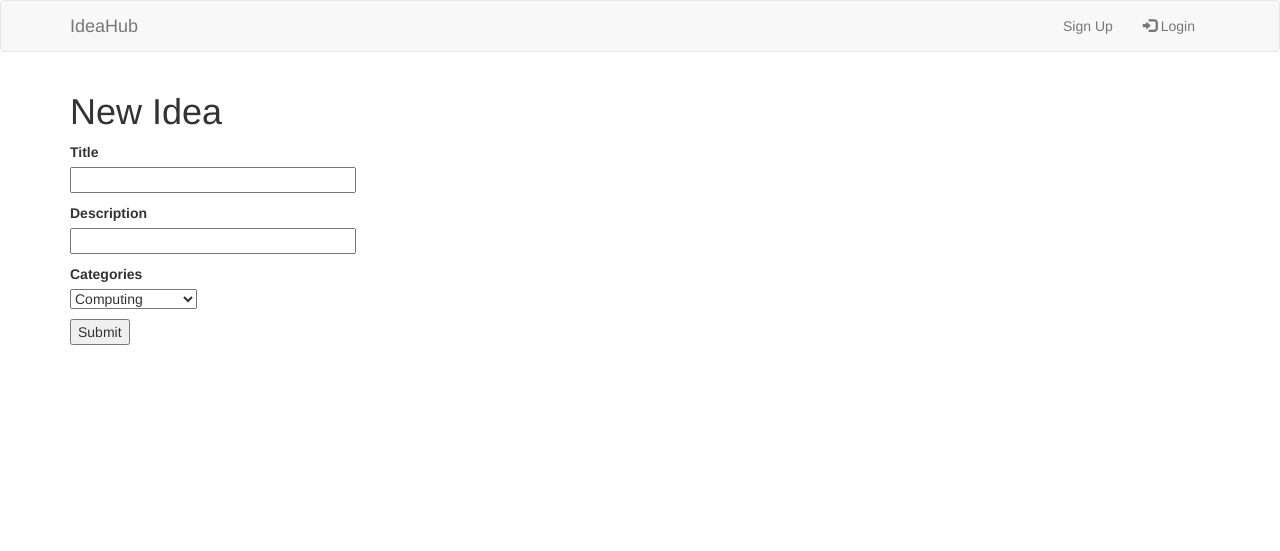
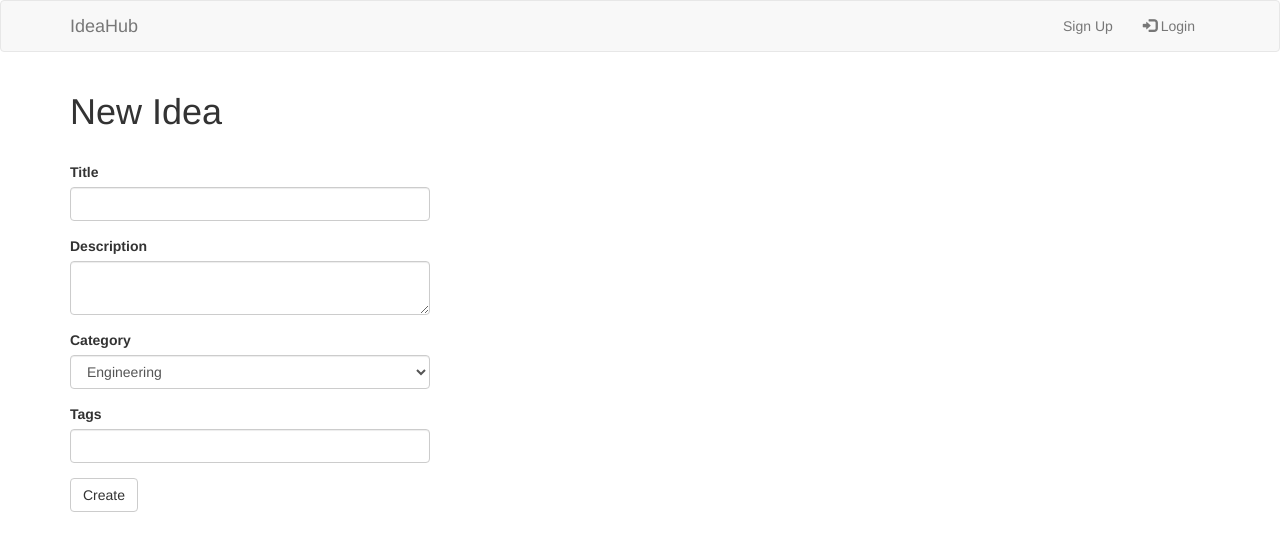
Before and after one commit to boceckts/ideahub, a Flask app: template app/templates/newIdea.html in a window 1280 px wide. Shown: the top 551 px of the page. Run offline with Flask 2, Linux system fonts and the light colour scheme; the template is opened without the code that fills it: values that come from a table or form of the project are taken from there, others are empty; some libraries are stand-ins or nearby versions.

Commit message:
Redesigned idea creation page

```diff
--- a/IdeaHub.postman_collection.json
+++ b/IdeaHub.postman_collection.json
@@ -193,7 +193,7 @@
 						],
 						"body": {
 							"mode": "raw",
-							"raw": "{\r\n  \"id\": 0,\r\n  \"title\": \"My Awesome Idea\",\r\n  \"description\": \"some description for my fancy idea\",\r\n  \"categories\": \"web application\",\r\n  \"tags\": \"csse, se, agile\"\r\n}"
+							"raw": "{\r\n  \"id\": 0,\r\n  \"title\": \"My Awesome Idea\",\r\n  \"description\": \"some description for my fancy idea\",\r\n  \"category\": \"web application\",\r\n  \"tags\": \"csse, se, agile\"\r\n}"
 						},
 						"url": "localhost:5000/api/v1/ideas"
 					},
@@ -233,7 +233,7 @@
 						],
 						"body": {
 							"mode": "raw",
-							"raw": "{\n    \"title\": \"My Awesome Edited Idea\",\n    \"description\": \"some edited description for my fancy idea\",\n    \"categories\": \"web application, se\",\n    \"tags\": \"csse, agile\"\n}"
+							"raw": "{\n    \"title\": \"My Awesome Edited Idea\",\n    \"description\": \"some edited description for my fancy idea\",\n    \"category\": \"web application\",\n    \"tags\": \"csse, agile\"\n}"
 						},
 						"url": "localhost:5000/api/v1/ideas/{{idea}}"
 					},
--- a/app/api/apis/idea_api.py
+++ b/app/api/apis/idea_api.py
@@ -36,7 +36,7 @@ class IdeasResource(Resource):
         future_idea = Idea()
         future_idea.title = json_data['title']
         future_idea.description = json_data['description']
-        future_idea.categories = json_data['categories']
+        future_idea.category = json_data['category']
         future_idea.tags = json_data['tags']
         future_idea.author = g.current_user
         save_idea(future_idea)
@@ -76,7 +76,7 @@ class IdeaResource(Resource):
         edited_idea = get_idea(idea_id)
         edited_idea.title = json_data['title']
         edited_idea.description = json_data['description']
-        edited_idea.categories = json_data['categories']
+        edited_idea.category = json_data['category']
         edited_idea.tags = json_data['tags']
         edit_idea(idea_id, edited_idea)
         return '', 204
--- a/app/api/namespaces/idea_namespace.py
+++ b/app/api/namespaces/idea_namespace.py
@@ -5,8 +5,8 @@ idea_ns = Namespace('ideas', description='Idea operations')
 new_idea = idea_ns.model('New Idea', {
     'title': fields.String(required=True, description='The idea\'s title'),
     'description': fields.String(description='The idea\'s description'),
-    'categories': fields.String(description='The idea\'s categories'),
-    'tags': fields.String(description='The idea\'s tags')
+    'category': fields.String(description='The idea\'s category'),
+    'tags': fields.String(description='The idea\'s tags as comma separated list')
 })
 
 public_idea = idea_ns.inherit('Public Idea', new_idea, {
--- a/app/forms.py
+++ b/app/forms.py
@@ -1,6 +1,6 @@
 from flask_wtf import FlaskForm
-from wtforms import StringField, PasswordField, BooleanField, SubmitField, SelectField
-from wtforms.validators import ValidationError, DataRequired, Email, EqualTo, Length
+from wtforms import StringField, PasswordField, BooleanField, SubmitField, SelectField, TextAreaField
+from wtforms.validators import ValidationError, DataRequired, Email, EqualTo, Length, Regexp
 
 from app.services.idea_service import idea_title_exists
 from app.services.user_service import username_exists, email_exists
@@ -33,13 +33,18 @@ class RegistrationForm(FlaskForm):
 
 
 class NewIdeaForm(FlaskForm):
-    title = StringField('Title', validators=[DataRequired()])
-    description = StringField('Description')
-    categories = SelectField('Categories', choices=[('Computing', 'Computing'), ('DIY', 'DIY'),
-                                                    ('Sport & Exercise', 'Sport & Exercise'), ('Other', 'Other')],
-                             validators=[DataRequired()])
-    # picture =
-    submit = SubmitField('Submit')
+    title = StringField('Title', validators=[DataRequired(), Length(min=1, max=128)])
+    description = TextAreaField('Description', validators=[DataRequired()])
+    category = SelectField('Category', choices=[
+        ('Engineering', 'Engineering'), ('Software Engineering', 'Software Engineering'),
+        ('Science', 'Science'), ('Computer Science', 'Computer Science'),
+        ('Chemistry', 'Chemistry'), ('Physics', 'Physics'),
+        ('Sports', 'Sports'), ('Social', 'Social'),
+        ('Lifestyle', 'Lifestyle'), ('Other', 'Other')],
+                           validators=[DataRequired(), Length(min=1, max=64)])
+    tags = StringField('Tags', validators=[
+        Regexp(r'^$|^\w+(,\w+)*$', message='Tags have to be entered as a comma (,) separated list.')])
+    submit = SubmitField('Create')
 
     def validate_title(self, title):
         if idea_title_exists(title.data):
--- a/app/services/idea_service.py
+++ b/app/services/idea_service.py
@@ -36,7 +36,7 @@ def edit_idea(idea_id, idea):
         Idea.title: idea.title,
         Idea.description: idea.description,
         Idea.tags: idea.tags,
-        Idea.categories: idea.categories,
+        Idea.category: idea.categories,
         Idea.modified: datetime.utcnow()
     })
     db.session.commit()
--- a/app/templates/base.html
+++ b/app/templates/base.html
@@ -1,4 +1,5 @@
 {% extends 'bootstrap/base.html' %}
+{% import 'bootstrap/wtf.html' as wtf %}
 
 {% block title %}
     {% if title %}{{ title }} - IdeaHub{% else %}IdeaHub{% endif %}
--- a/app/templates/inspire.html
+++ b/app/templates/inspire.html
@@ -56,7 +56,7 @@
                     </div>
                     <div class="panel-footer">
                         <div class="label label-default" style="margin-right: 5px">
-                            {{ idea.categories }}
+                            {{ idea.category }}
                         </div>
                         {% if idea.tags %}
                             {% for tag in idea.tags.split(",") %}
--- a/app/templates/login.html
+++ b/app/templates/login.html
@@ -1,5 +1,4 @@
 {% extends "base.html" %}
-{% import 'bootstrap/wtf.html' as wtf %}
 
 {% block app_content %}
     <h1>Login</h1>
--- a/app/templates/newIdea.html
+++ b/app/templates/newIdea.html
@@ -1,30 +1,12 @@
 {% extends "base.html" %}
 
 {% block app_content %}
-    <h1>New Idea</h1>
-    <form action="" method="post" novalidate>
-        {{ form.hidden_tag() }}
-        <p>
-            {{ form.title.label }}<br>
-            {{ form.title(size=32) }}<br>
-            {% for error in form.title.errors %}
-            <span style="color: red;">[{{ error }}]</span>
-            {% endfor %}
-        </p>
-        <p>
-            {{ form.description.label }}<br>
-            {{ form.description(size=32) }}<br>
-            {% for error in form.description.errors %}
-            <span style="color: red;">[{{ error }}]</span>
-            {% endfor %}
-        </p>
-        <p>
-            {{ form.categories.label }}<br>
-            {{ form.categories(size=1) }}<br>
-            {% for error in form.description.errors %}
-            <span style="color: red;">[{{ error }}]</span>
-            {% endfor %}
-        </p>
-        <p>{{ form.submit() }}</p>
-    </form>
+    <div class="h1">New Idea</div>
+    <div class=container"><br>
+        <div class="row">
+            <div class="col-sm-6 col-md-4">
+                {{ wtf.quick_form(form) }}
+            </div>
+        </div>
+    </div>
 {% endblock %}
--- a/app/templates/profile.html
+++ b/app/templates/profile.html
@@ -44,7 +44,7 @@
                 <br>
                 <b>Description: </b>{{ idea.description }}
                 <br>
-                <b>Categories: </b>{{ idea.categories }}
+                <b>Category: </b>{{ idea.category }}
                 <br>
                 <b>Created: </b>{{ idea.created }}
                 <br>
--- a/app/templates/register.html
+++ b/app/templates/register.html
@@ -1,5 +1,4 @@
 {% extends "base.html" %}
-{% import 'bootstrap/wtf.html' as wtf %}
 
 {% block app_content %}
     <h1>Sign Up</h1>
--- a/app/views.py
+++ b/app/views.py
@@ -40,6 +40,7 @@ def login():
 @app.route('/logout')
 def logout():
     logout_user()
+    flash('You are now logged out.', 'info')
     return redirect(url_for('index'))
 
 
@@ -71,7 +72,8 @@ def newIdea():
     if form.validate_on_submit():
         idea = Idea(title=form.title.data,
                     description=form.description.data,
-                    categories=form.categories.data,
+                    category=form.category.data,
+                    tags=form.tags.data,
                     user_id=current_user.id)
         save_idea(idea)
         flash('Your idea has been saved!', 'info')
```
Also changed, not shown: app/models/idea.py (+4 -4 lines).
